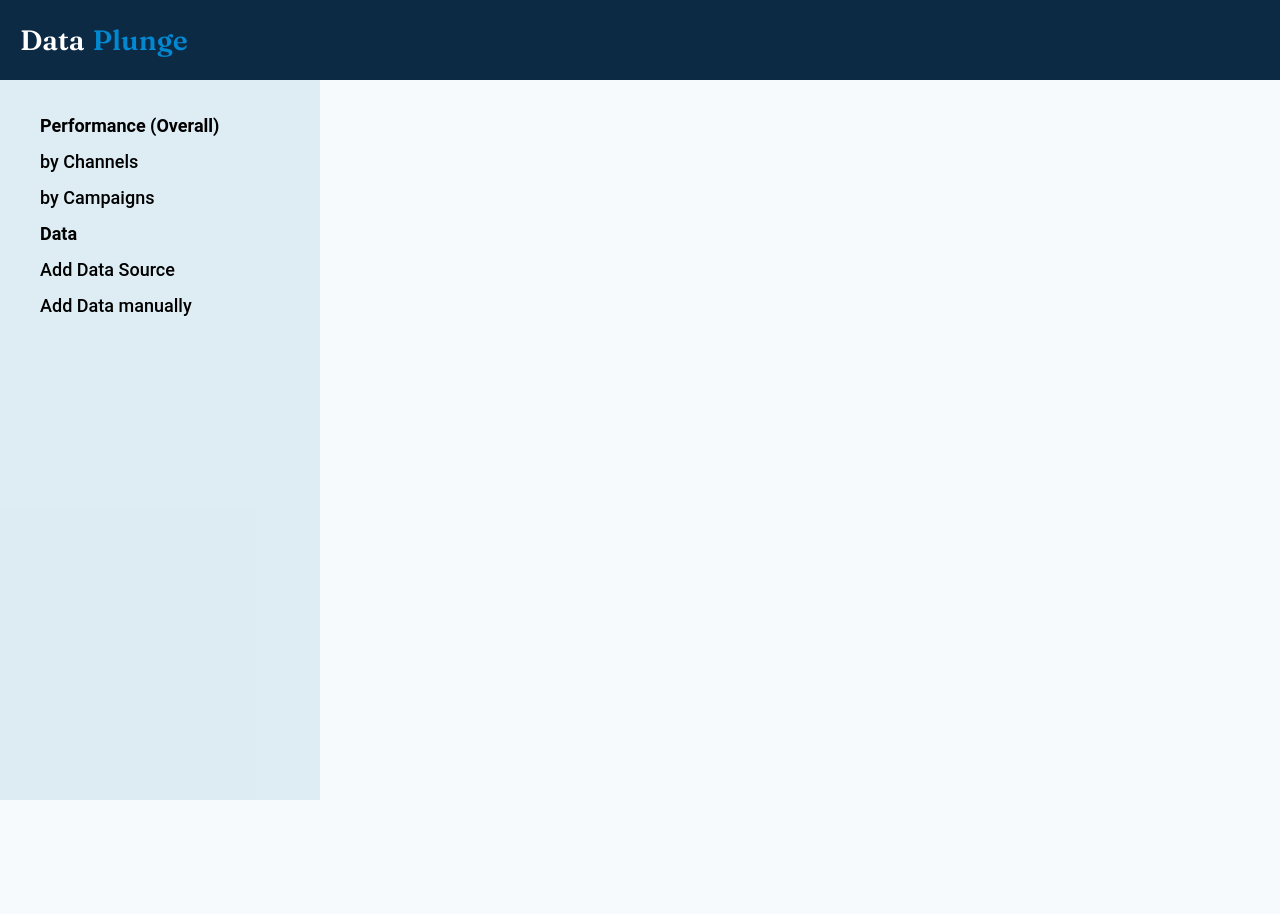
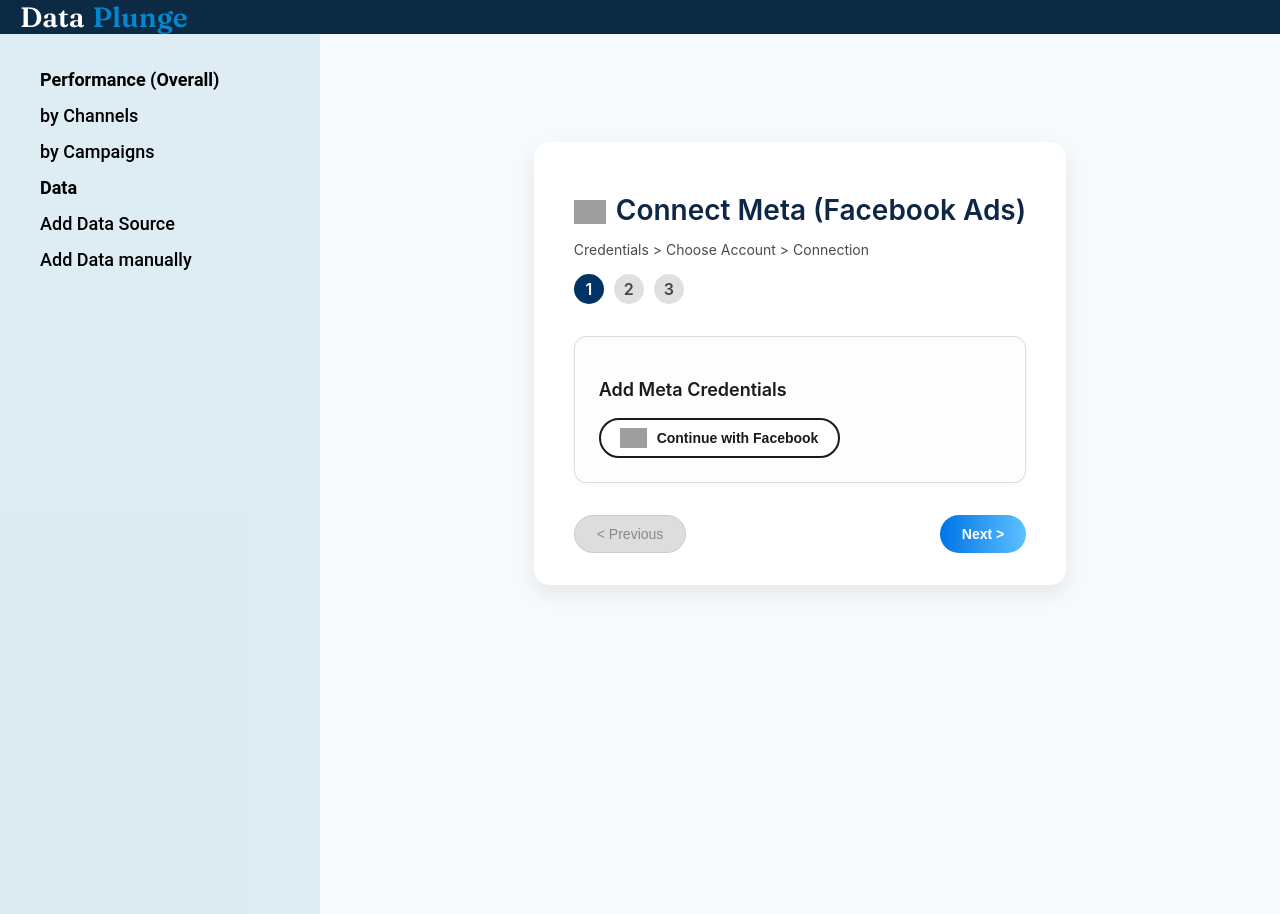
Before and after one commit to NoemiRoxane/DataPlunge, a React (Create React App) app in the folder frontend/: page /connect/meta in a window 1280 px wide. Before the commit the page ends 800 px from the top, so only its background shows below. Built offline with nearby package versions, Linux system fonts and the light colour scheme; grey boxes are pictures that could not be loaded.

Commit message:
meta ads

```diff
--- a/frontend/src/App.js
+++ b/frontend/src/App.js
@@ -6,6 +6,7 @@ import ByChannels from './pages/ByChannels';
 import ByCampaigns from './pages/ByCampaigns';
 import AddDataSource from './pages/AddDataSource';
 import GAConnectionPage from './pages/GAConnectionPage'; // ✅ neue GA-Onboarding-Seite
+import MetaConnectionPage from './pages/MetaConnectionPage';
 import './styles.css';
 
 function App() {
@@ -66,6 +67,7 @@ function App() {
 
                 {/* ✅ Neue dedizierte Seite für GA-Onboarding */}
                 <Route path="/connect/google-analytics" element={<GAConnectionPage />} />
+                <Route path="/connect/meta" element={<MetaConnectionPage />} />
               </Routes>
             </main>
           </div>
--- /dev/null
+++ b/frontend/src/components/MetaConnector.js
@@ -0,0 +1,135 @@
+import React, { useEffect, useState } from "react";
+import "./GAConnector.css"; // Wiederverwende dein bestehendes Styling
+
+function MetaConnector({ metaReady }) {
+  const [step, setStep] = useState(metaReady ? 2 : 1);
+  const [accounts, setAccounts] = useState([]);
+  const [selectedAccount, setSelectedAccount] = useState("");
+
+  useEffect(() => {
+    if (metaReady) {
+      setStep(2);
+      fetch("http://localhost:5000/meta/adaccounts", { credentials: "include" })
+        .then((res) => res.json())
+        .then((data) => {
+          console.log("📡 Accounts im Frontend:", data);
+          if (Array.isArray(data)) setAccounts(data);
+        })
+        .catch((err) => console.error("❌ Fehler beim Laden der Accounts:", err));
+    }
+  }, [metaReady]);
+
+  const handleLogin = () => {
+    window.location.href = "http://localhost:5000/meta/login";
+  };
+
+  const handleConnect = () => {
+    console.log("✅ Verbinde Account:", selectedAccount);
+
+    fetch("http://localhost:5000/meta/select-account", {
+      method: "POST",
+      credentials: "include",
+      headers: { "Content-Type": "application/json" },
+      body: JSON.stringify({ account_id: selectedAccount }),
+    })
+      .then((res) => res.json())
+      .then((data) => {
+        console.log("🎉 Account gespeichert:", data);
+        setStep(3);
+      })
+      .catch((err) => console.error("❌ Fehler beim Speichern des Accounts:", err));
+  };
+
+  const StepIndicator = () => (
+    <div className="step-indicator">
+      <span className={step >= 1 ? "active" : ""}>1</span>
+      <span className={step >= 2 ? "active" : ""}>2</span>
+      <span className={step >= 3 ? "active" : ""}>3</span>
+    </div>
+  );
+
+  return (
+    <div className="ga-wizard">
+      <h1 style={{ fontFamily: "Inter", fontSize: "28px", fontWeight: 600, color: "#0f2746" }}>
+        <img src="https://static.xx.fbcdn.net/rsrc.php/v3/yl/r/ytFwz9W9-s6.png" alt="Meta" style={{ width: "32px", marginRight: "10px", verticalAlign: "middle" }} />
+        Connect Meta (Facebook Ads)
+      </h1>
+
+      <p className="step-labels">Credentials &gt; Choose Account &gt; Connection</p>
+      <StepIndicator />
+
+      {step === 1 && (
+        <div className="step step-1">
+          <div className="credential-container">
+            <div className="credential-card">
+              <h3>Add Meta Credentials</h3>
+              <button onClick={handleLogin} className="google-button">
+                <img src="https://static.xx.fbcdn.net/rsrc.php/v3/yl/r/ytFwz9W9-s6.png" alt="FB" />
+                Continue with Facebook
+              </button>
+            </div>
+          </div>
+
+          <div className="nav-buttons">
+            <button className="outline" disabled>&lt; Previous</button>
+            <button className="primary" onClick={() => setStep(2)}>Next &gt;</button>
+          </div>
+        </div>
+      )}
+
+      {step === 2 && (
+        <div className="step step-2">
+          <h2>Choose Ad Account</h2>
+          <div className="checkbox-list">
+            {accounts.length === 0 ? (
+              <p>⚠️ Keine Ad Accounts gefunden oder noch nicht geladen.</p>
+            ) : (
+              accounts.map((acc) => (
+                <label key={acc.id}>
+                  <input
+                    type="radio"
+                    checked={selectedAccount === acc.id}
+                    onChange={() => setSelectedAccount(acc.id)}
+                  />
+                  {acc.name} – {acc.id} {acc.account_status !== 1 && "(Inactive/Disabled)"}
+                </label>
+              ))
+            )}
+          </div>
+
+          <div className="nav-buttons">
+            <button className="outline" onClick={() => setStep(1)}>&lt; Previous</button>
+            <button
+              className="primary"
+              disabled={!selectedAccount}
+              onClick={handleConnect}
+            >
+              Connect Data Source &gt;
+            </button>
+          </div>
+        </div>
+      )}
+
+      {step === 3 && (
+        <div className="step step-3">
+          <h2>🎉 Congrats!</h2>
+          <p>We are now connecting your data</p>
+          <div className="illustration">📈</div>
+          <p>As it might take a while, we propose:</p>
+          <ul>
+            <li><a href="/add-data-source">Connect another data source →</a></li>
+            <li><a href="#">Have a breather →</a></li>
+            <li><a href="#">Watch beautiful underwater video →</a></li>
+          </ul>
+
+          <div className="nav-buttons">
+            <button className="outline" onClick={() => setStep(2)}>&lt; Previous</button>
+            <button className="primary" disabled>Connect Data Sources</button>
+          </div>
+        </div>
+      )}
+    </div>
+  );
+}
+
+export default MetaConnector;
--- a/frontend/src/pages/AddDataSource.js
+++ b/frontend/src/pages/AddDataSource.js
@@ -70,7 +70,8 @@ function AddDataSource() {
 
 
     else if (source.name === "Facebook Ads" || source.name === "Meta") {
-      window.location.href = "http://localhost:5000/meta/login";
+      window.location.href = "http://localhost:3000/connect/meta"; // ⬅️ nicht /meta/login, sondern deine Wizard-Seite
+
 
       // ⏳ Warte ein paar Sekunden, damit der Login-Redirect durchläuft
       setTimeout(() => {
@@ -112,24 +113,39 @@ function AddDataSource() {
     const ready = params.get("meta_ready");
 
     if (ready === "true") {
-      fetch("http://localhost:5000/meta/adaccounts", {
-        credentials: "include"
+      console.log("✅ Meta connection confirmed, starting data fetch...");
+
+      fetch("http://localhost:5000/meta/fetch-campaigns", {
+        credentials: "include",
       })
-        .then((res) => res.json())
+        .then((res) => {
+          if (!res.ok) throw new Error("Kampagnen-Request fehlgeschlagen");
+          return res.json();
+        })
         .then((data) => {
-          console.log("📊 Meta Ad Accounts:", data);
-          if (data.error) {
-            alert("Meta error: " + data.error);
-          } else {
-            alert("✅ Meta ad accounts fetched!");
-          }
+          console.log("📊 Meta Campaigns fetched:", data);
+          return fetch("http://localhost:5000/meta/fetch-performance", {
+            credentials: "include",
+          });
         })
-        .catch((err) => alert("❌ Error fetching Meta ad accounts: " + err));
+        .then((res) => {
+          if (!res.ok) throw new Error("Performance-Request fehlgeschlagen");
+          return res.json();
+        })
+        .then((data) => {
+          console.log("✅ Meta Performance fetched:", data);
+          alert("Meta-Kampagnen und Performance-Daten wurden erfolgreich gespeichert!");
+        })
+        .catch((err) => {
+          console.error(err);
+          alert("❌ Fehler beim Abrufen der Meta-Daten: " + err.message);
+        });
 
-      // URL clean halten
+      // URL aufräumen, damit ?meta_ready=true verschwindet
       window.history.replaceState({}, document.title, window.location.pathname);
     }
   }, []);
+
 
 
 
--- a/frontend/src/pages/Dashboard.js
+++ b/frontend/src/pages/Dashboard.js
@@ -130,6 +130,7 @@ useEffect(() => {
           impressions: parseInt(item.impressions, 10) || 0,
           clicks: parseInt(item.clicks, 10) || 0,
           sessions: parseInt(item.sessions, 10) || 0,
+          source: item.source || 'Unknown',
         });
       }
       return acc;
--- /dev/null
+++ b/frontend/src/pages/MetaConnectionPage.js
@@ -0,0 +1,23 @@
+import React, { useEffect, useState } from "react";
+import MetaConnector from "../components/MetaConnector";
+
+function MetaConnectionPage() {
+  const [metaReady, setMetaReady] = useState(false);
+
+  useEffect(() => {
+    const params = new URLSearchParams(window.location.search);
+    if (params.get("meta_ready") === "true") {
+      setMetaReady(true);
+      const cleanUrl = window.location.origin + window.location.pathname;
+      window.history.replaceState({}, document.title, cleanUrl);
+    }
+  }, []);
+
+  return (
+    <div className="page-container">
+      <MetaConnector metaReady={metaReady} />
+    </div>
+  );
+}
+
+export default MetaConnectionPage;
```
